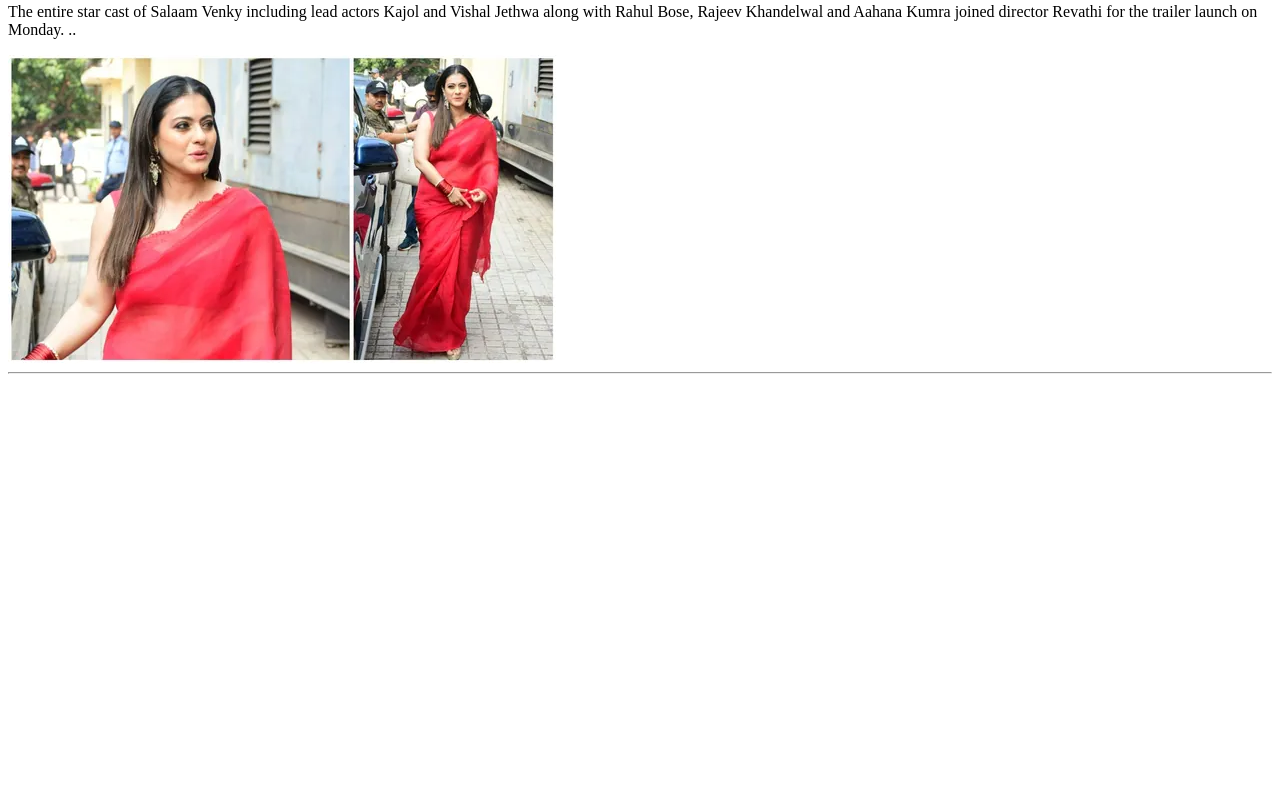
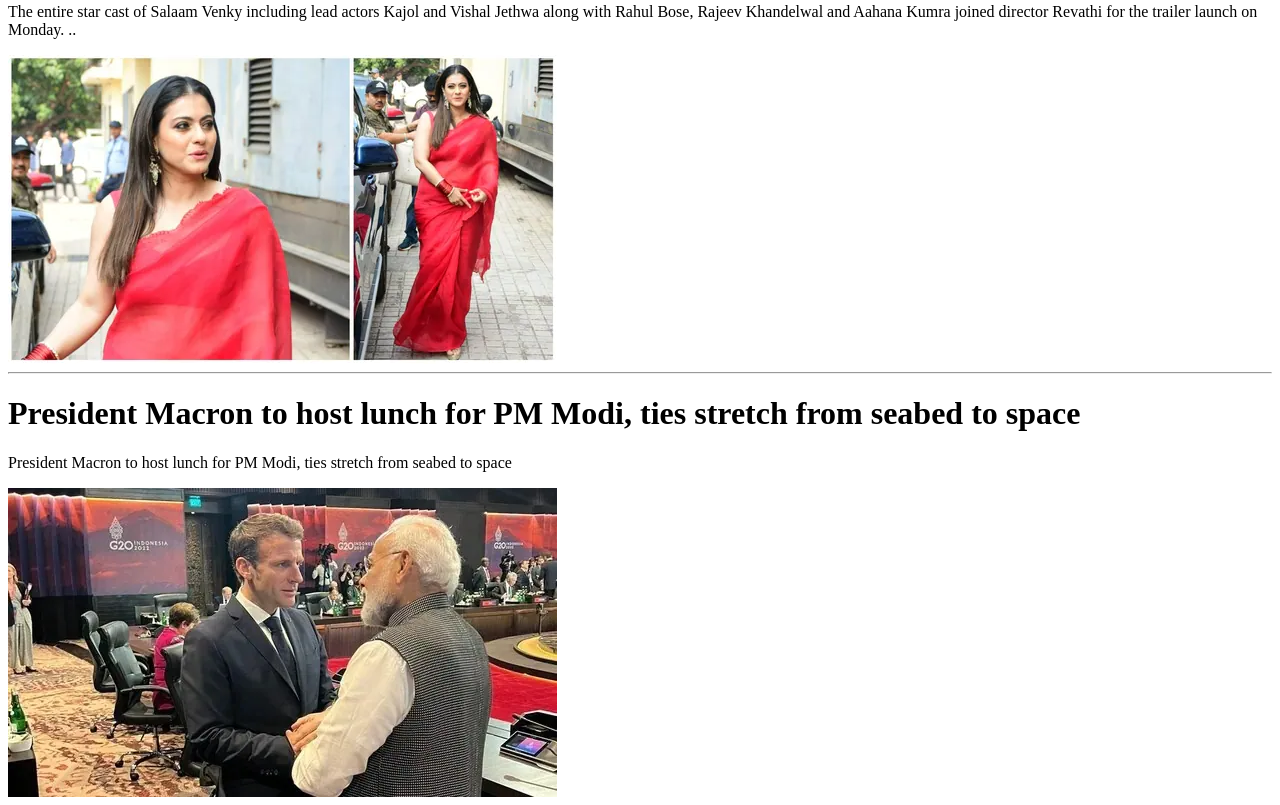
Before and after one commit to Mahawardeepmala1234/news4-2022, a plain HTML site: page index.html in a window 1280 px wide. Shown: the part 2572-3377 px from the top of the page. Before the commit the page ends 2954 px from the top, so only its background shows below. Drawn offline with Linux system fonts and the light colour scheme.

Commit message:
commit 8

```diff
--- a/index.html
+++ b/index.html
@@ -44,6 +44,9 @@
             <img src="./img/6.webp">
 
             <hr>
+            <h1>President Macron to host lunch for PM Modi, ties stretch from seabed to space</h1>
+            <p>President Macron to host lunch for PM Modi, ties stretch from seabed to space</p>
+            <img src="./img/7.webp">
 
 
 
```
Also changed, not shown: img/7.webp (added).
